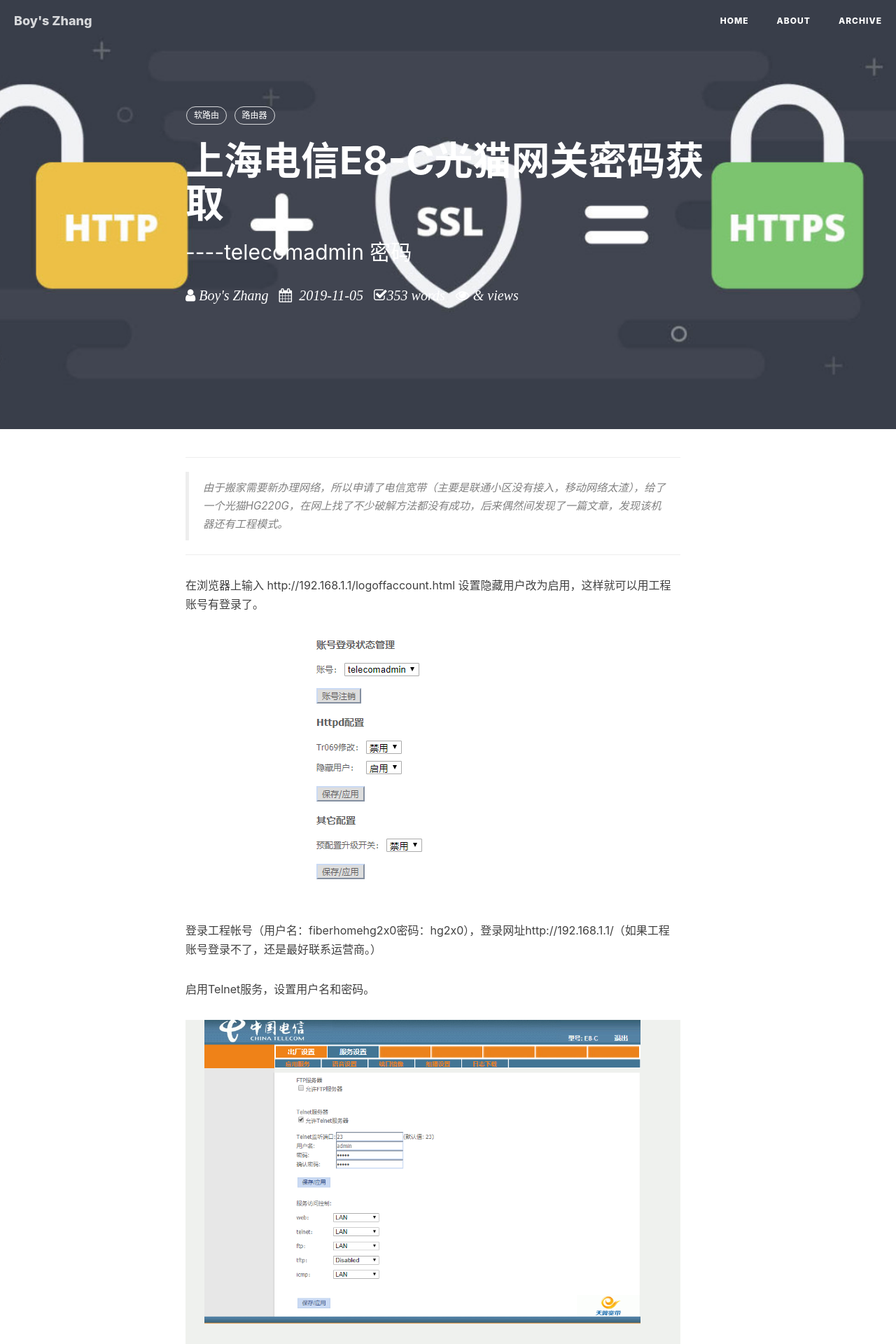
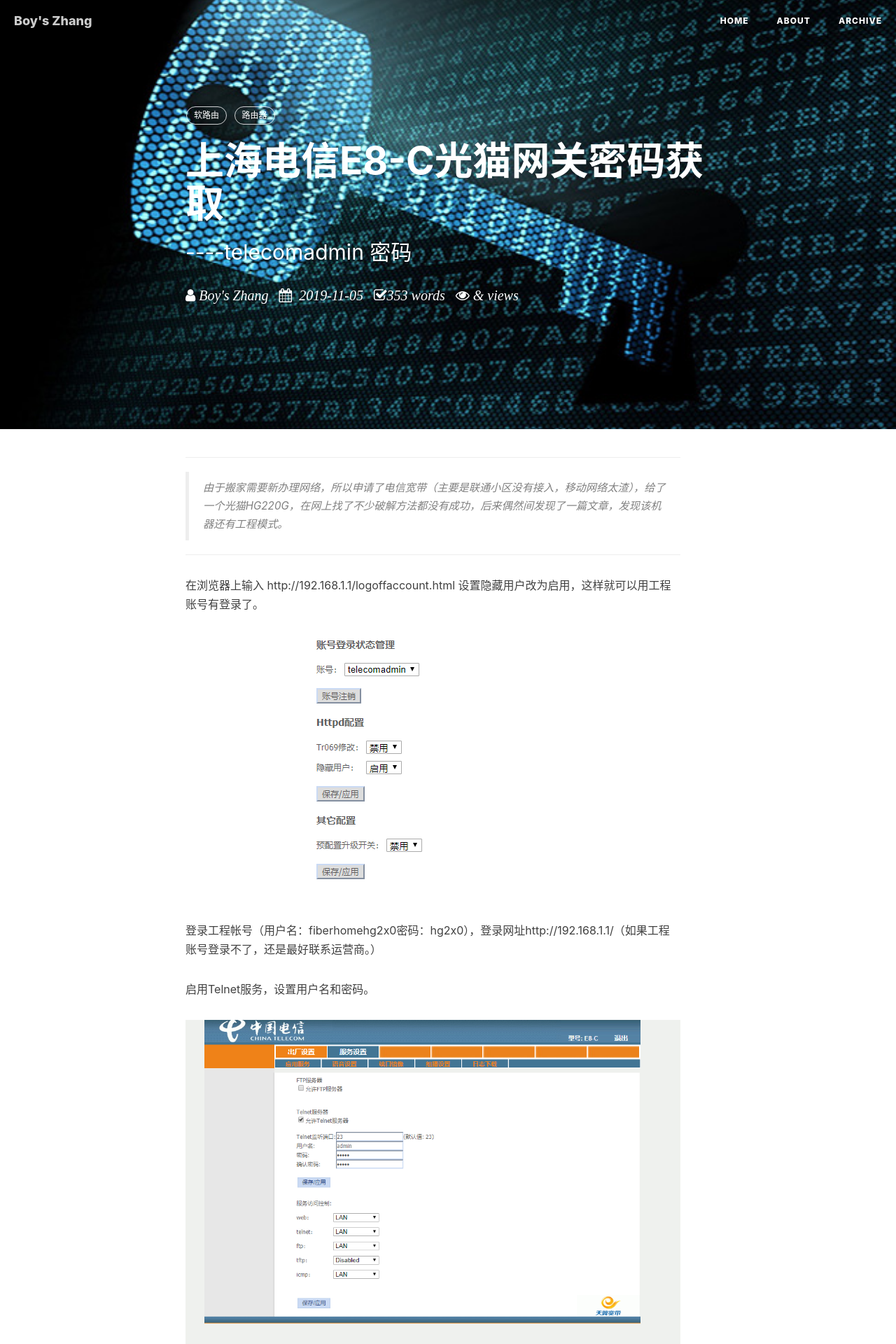
Before and after one commit to playboyzhang/playboyzhang.github.io, a Jekyll site: the page built from _posts/2019-11-5-GetPasswordTelecom.md, in a window 1280 px wide. Shown: the top 1920 px of the page at 70% size. Built offline with Jekyll 4.4.1, drawn with Linux system fonts in a browser that asks for light colours; nearby versions of some CDN libraries; comment, search, counter and statistics services are not loaded.

Commit message:
更正背景图片，添加bitwarden的错误处理

```diff
--- a/_posts/2019-11-5-GetPasswordTelecom.md
+++ b/_posts/2019-11-5-GetPasswordTelecom.md
@@ -4,7 +4,7 @@
 subtitle:    "----telecomadmin 密码 "
 date:        2019-11-5
 author:      "Boy's Zhang"
-header-img:  "img/post-bg-https.png"
+header-img:  "img/post-bg-security.jpg"
 tags:
   - 软路由
   - 路由器
```
Also changed, not shown: _posts/2019-10-25-deploy-bitwardenrs-Raspberrypie.md (+3 -0 lines), img/post-bg-security.jpg (added).
